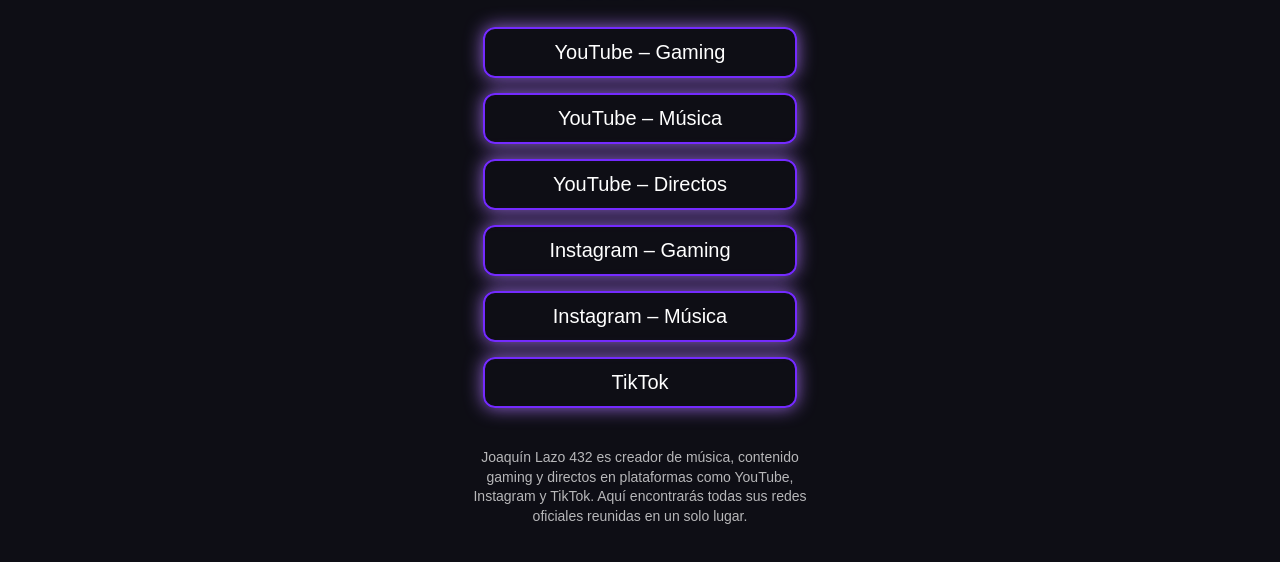
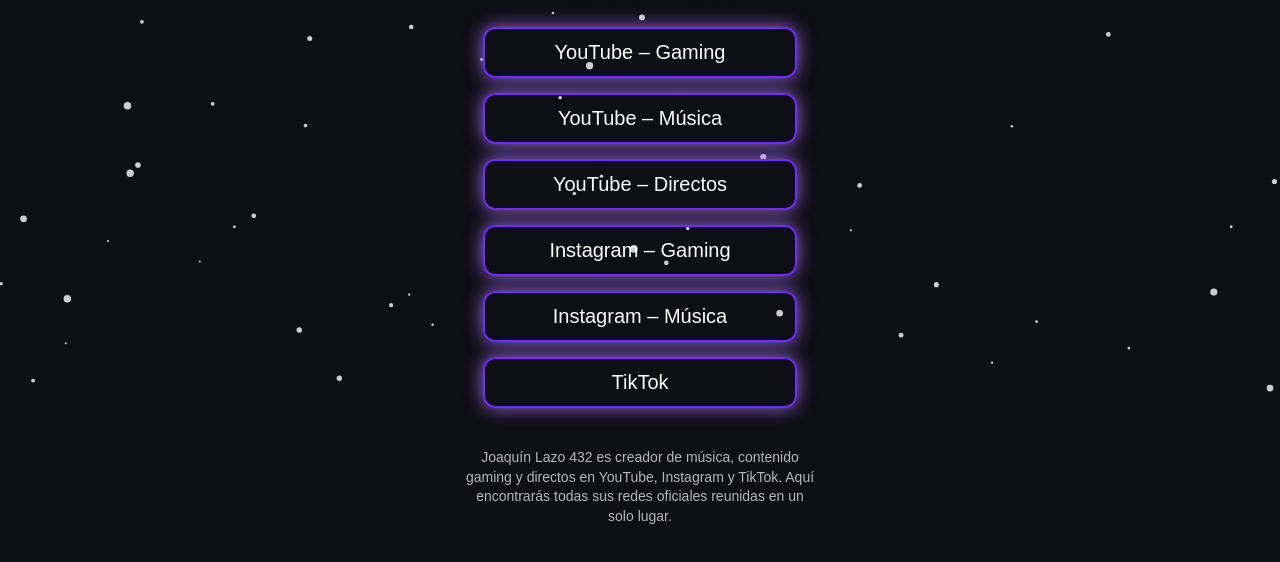
Before and after one commit to joaquinlazo432/joaquinlazo432.github.io, a plain HTML site: page index.html in a window 1280 px wide. Shown: the part 398-960 px from the top of the page. Drawn offline with Linux system fonts and the light colour scheme.

Commit message:
Update preview index.html

```diff
--- a/index.html
+++ b/index.html
@@ -35,13 +35,11 @@
         animation: bgPulse 6s infinite alternate;
     }
 
-    /* Fondo animado suave */
     @keyframes bgPulse {
         from { background-color: #070707; }
         to   { background-color: #0e0e15; }
     }
 
-    /* CANVAS DE PARTÍCULAS */
     #particles {
         position: fixed;
         top: 0;
@@ -51,14 +49,12 @@
         z-index: 0;
     }
 
-    /* CONTENIDO ENCIMA DEL CANVAS */
     .content {
         position: relative;
         z-index: 10;
         padding-bottom: 80px;
     }
 
-    /* LOGO FLOTANDO */
     .logo {
         width: 260px;
         margin: 40px auto 10px auto;
@@ -74,14 +70,12 @@
         100% { transform: translateY(0px); }
     }
 
-    /* TITULO SEO */
     h1 {
         font-size: 30px;
         margin-top: 10px;
         text-shadow: 0 0 10px #742aff;
     }
 
-    /* TITULO NEÓN */
     h2 {
         font-size: 26px;
         margin-top: 5px;
@@ -94,7 +88,6 @@
         to   { text-shadow: 0 0 25px #c27bff; }
     }
 
-    /* ENLACES ANIMADOS */
     .links {
         margin-top: 30px;
         display: flex;
@@ -129,7 +122,6 @@
         box-shadow: 0 0 20px #c898ff;
     }
 
-    /* TEXTO SEO EXTRA */
     .seo-text {
         margin-top: 40px;
         font-size: 14px;
@@ -139,17 +131,13 @@
         margin-right: auto;
         line-height: 1.4;
     }
-
 </style>
 </head>
 
 <body>
-
-<!-- CANVAS PARA LAS PARTÍCULAS -->
 <canvas id="particles"></canvas>
 
 <div class="content">
-
     <img src="glowdown.png" class="logo" alt="Logo de Joaquín Lazo 432" />
 
     <h1>Joaquín Lazo 432 – Perfil Oficial</h1>
@@ -165,13 +153,10 @@
     </div>
 
     <p class="seo-text">
-        Joaquín Lazo 432 es creador de música, contenido gaming y directos en plataformas como YouTube, Instagram y TikTok.
-        Aquí encontrarás todas sus redes oficiales reunidas en un solo lugar.
+        Joaquín Lazo 432 es creador de música, contenido gaming y directos en YouTube, Instagram y TikTok. Aquí encontrarás todas sus redes oficiales reunidas en un solo lugar.
     </p>
-
 </div>
 
-<!-- SCRIPT DE PARTÍCULAS -->
 <script>
 const canvas = document.getElementById("particles");
 const ctx = canvas.getContext("2d");
@@ -199,7 +184,7 @@ class Particle {
     draw() {
         ctx.fillStyle = "rgba(255,255,255,0.8)";
         ctx.beginPath();
-        ctx.arc(this.x, this.size, this.size, 0, Math.PI * 2);
+        ctx.arc(this.x, this.y, this.size, 0, Math.PI * 2);
         ctx.fill();
     }
 }
@@ -213,10 +198,7 @@ function init() {
 
 function animate() {
     ctx.clearRect(0, 0, canvas.width, canvas.height);
-    particlesArray.forEach(p => {
-        p.update();
-        p.draw();
-    });
+    particlesArray.forEach(p => { p.update(); p.draw(); });
     requestAnimationFrame(animate);
 }
 
@@ -229,6 +211,5 @@ window.addEventListener("resize", () => {
     init();
 });
 </script>
-
 </body>
 </html>
```
